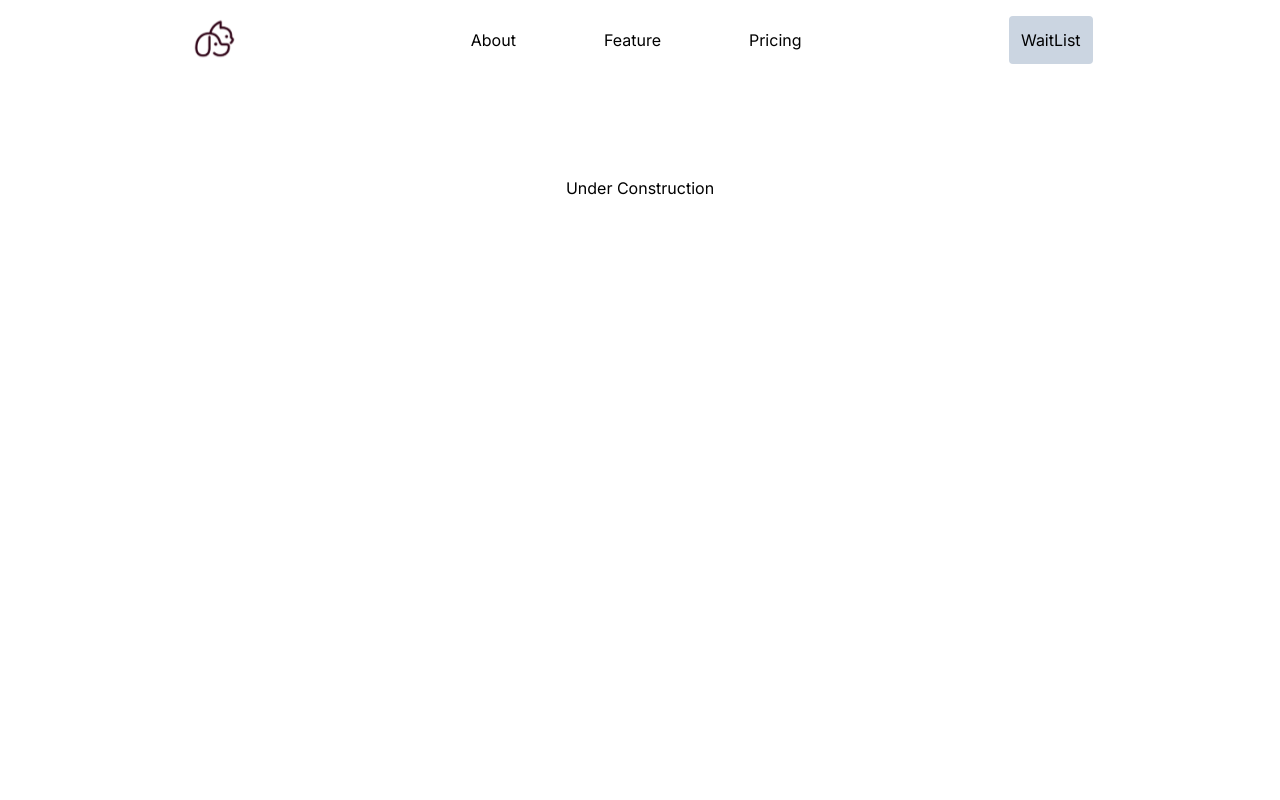
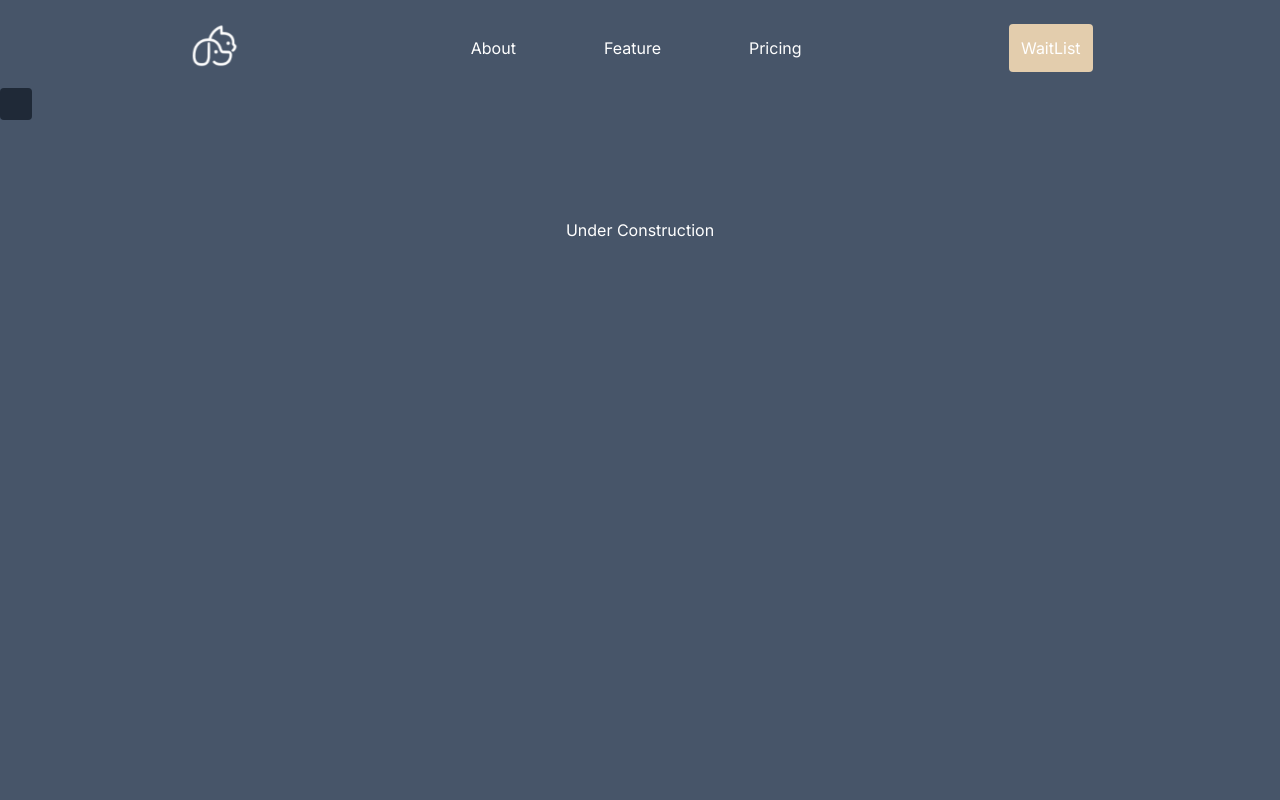
Before and after one commit to birongliu/CISC-4900, a Next.js app in the folder frontend/: page / in a window 1280 px wide. Both pictures are taken after a click on the button "Toggle Dark Mode". Shown: the top 800 px of the page. Built offline with nearby package versions, Linux system fonts and the light colour scheme.

Commit message:
chore: Update navigation header styles, add ThemeSwitcher component, and improve page layout

```diff
--- a/frontend/src/app/globals.css
+++ b/frontend/src/app/globals.css
@@ -1,3 +1,10 @@
 @tailwind base;
 @tailwind components;
 @tailwind utilities;
+
+
+@layer body {
+    body {
+        @apply bg-light-primary dark:bg-slate-600;
+    }
+}
--- a/frontend/src/app/layout.tsx
+++ b/frontend/src/app/layout.tsx
@@ -3,12 +3,14 @@ import { Inter } from "next/font/google";
 import "./globals.css";
 import Header from "./ui/navigation/Header";
 import { ThemeContext } from "./ui/navigation/ThemeProvider";
+import Footer from "./ui/navigation/Footer";
 
 const inter = Inter({ subsets: ["latin"] });
 
 export const metadata: Metadata = {
   title: "Cat Finder Assister",
-  description: "Assisting new cat users on adopting/purchase cats and their accessories by providing them with necessary information/fun facts",
+  description:
+    "Assisting new cat users on adopting/purchase cats and their accessories by providing them with necessary information/fun facts",
 };
 
 export default function RootLayout({
@@ -20,8 +22,9 @@ export default function RootLayout({
     <html lang="en" suppressHydrationWarning>
       <body className={inter.className}>
         <ThemeContext>
-        <Header />
-        {children}
+          <Header />
+          {children}
+          <Footer />
         </ThemeContext>
       </body>
     </html>
--- /dev/null
+++ b/frontend/src/app/not-found.tsx
@@ -0,0 +1,9 @@
+
+export default function notFound() {
+  return (
+    <div className="grid place-content-center min-h-svh">
+        <h1>404 - Page Not Found</h1>
+        <p>Sorry, the page you are looking for does not exist.</p>
+    </div>
+  )
+}
--- a/frontend/src/app/page.tsx
+++ b/frontend/src/app/page.tsx
@@ -6,7 +6,7 @@ export default function Home() {
   return (
     <main>
       <ThemeSwitcher/>
-      <div className="flex min-h-screen flex-col items-center justify-between p-24">
+      <div className="flex flex-col items-center h-screen justify-between p-24">
       Under Construction
       </div>
     </main>
--- /dev/null
+++ b/frontend/src/app/ui/navigation/Footer.tsx
@@ -0,0 +1,9 @@
+import React from "react";
+
+export default function Footer() {
+  return (
+    <footer className=" text-light-primary text-center p-4">
+      <p>&copy; 2021 - All rights reserved</p>
+    </footer>
+  );
+}
--- a/frontend/src/app/ui/navigation/Header.tsx
+++ b/frontend/src/app/ui/navigation/Header.tsx
@@ -9,15 +9,22 @@ const navigationItems = ["About", "Feature", "Pricing"];
 
 export default function Header() {
   const [isOpen, setIsOpen] = React.useState(false);
-  const { resolvedTheme } = useTheme()
-  console.log(resolvedTheme)
+  const { resolvedTheme } = useTheme();
   return (
     <div
-      className={`flex justify-between md:justify-evenly items-center md:mb-auto ${
+      className={`flex justify-between lg:justify-evenly items-center lg:mb-auto pt-2 ${
         isOpen ? "mb-32" : ""
       }`}
     >
-      {resolvedTheme === "light" ?
+      {resolvedTheme === "dark" ? (
+        <Image
+          src="/white-logo.svg"
+          alt="pet selector logo"
+          className={"w-24 h-20"}
+          width={50}
+          height={50}
+        />
+      ) : (
         <Image
           src="/black-logo.svg"
           alt="pet selector logo"
@@ -25,34 +32,26 @@ export default function Header() {
           width={50}
           height={50}
         />
-      :
-      <Image
-        src="/white-logo.svg"
-        alt="pet selector logo"
-        className={"w-24 h-20"}
-        width={50}
-        height={50}
-      />}
+      )}
       <ul
-        className={`items-center absolute gap-2 w-full md:relative md:justify-center md:top-auto top-20 flex-col flex md:w-auto ${
+        className={`items-center absolute gap-2 w-full lg:relative lg:justify-center lg:top-auto top-20 flex-col flex lg:w-auto ${
           isOpen ? "block" : "hidden"
-        } md:flex md:flex-row `}
+        } lg:flex lg:flex-row `}
       >
         {navigationItems.map((item, index) => (
           <li
-            className="w-full px-10 py-5 cursor-pointer hover:bg-slate-300 md:hover:bg-in"
+            className="w-full px-10 py-5 cursor-pointer hover:bg-light-secondary lg:hover:bg-in"
             key={index}
           >
             {item}
           </li>
         ))}
       </ul>
-      <div className="flex gap-1 px-5 md:px-0">
-
-        <button className="mr-5 bg-slate-300 p-3 md:block rounded">
+      <div className="flex gap-1 px-5 lg:px-0">
+        <button className="mr-5 bg-light-secondary p-3 lg:block rounded">
           WaitList
         </button>
-        <button className="md:hidden" onClick={() => setIsOpen(!isOpen)}>
+        <button className="lg:hidden" onClick={() => setIsOpen(!isOpen)}>
           {isOpen ? <CloseIcon /> : <MenuIcon />}
         </button>
       </div>
--- a/frontend/src/app/ui/navigation/ThemeSwitcher.tsx
+++ b/frontend/src/app/ui/navigation/ThemeSwitcher.tsx
@@ -3,26 +3,16 @@ import { useTheme } from "next-themes";
 
 export default function ThemeSwitcher() {
 const { resolvedTheme, setTheme } = useTheme();
+
   return (
-    <div className="fixed z-20 flex flex-col space-y-2 rounded-3xl p-2 h-32 justify-between right-7">
-        <button
-          aria-label="Toggle Light Mode"
-          type="button"
-          className={`w-8 h-8 p-1 rounded-full transition-colors duration-200`}
-          onClick={() => setTheme("light")}
-        >
-          {/* <Image src={LightModeIcon} alt="Light Mode" width={32} height={32} /> */}
-        </button>
+    <div>
+      <button
+        aria-label="Toggle Dark Mode"
+        type="button"
+        className="w-8 h-8 p-1 mr-3 bg-gray-200 rounded dark:bg-gray-800"
+        onClick={() => setTheme(resolvedTheme === "dark" ? "light" : "dark")}
+      />
+    </div>
+  )
 
-        <button
-          aria-label="Toggle Dark Mode"
-          type="button"
-          className={`w-8 h-8 p-1 rounded-full transition-colors duration-200`}
-          onClick={() => setTheme("dark")}
-        >
-          {/* <Image src={DarkModeIcon} alt="Dark Mode" width={32} height={32} /> */}
-        </button>
-
-      </div>
-  )
 }
--- a/frontend/tailwind.config.ts
+++ b/frontend/tailwind.config.ts
@@ -10,10 +10,12 @@ const config: Config = {
   theme: {
     extend: {
       colors: {
-
+        "light-primary": "rgba(153, 162, 165, 1)"
       },
       backgroundColor: {
         "light-primary": "rgba(243, 225, 200, 1)",
+        "light-secondary": "rgba(227, 205, 173, 1)",
+        "dark-primary": "rgba(227, 205, 173, 1)",
       },
       backgroundImage: {
         "gradient-radial": "radial-gradient(var(--tw-gradient-stops))",
```
Lines whose indentation alone changed are shown as unchanged.
